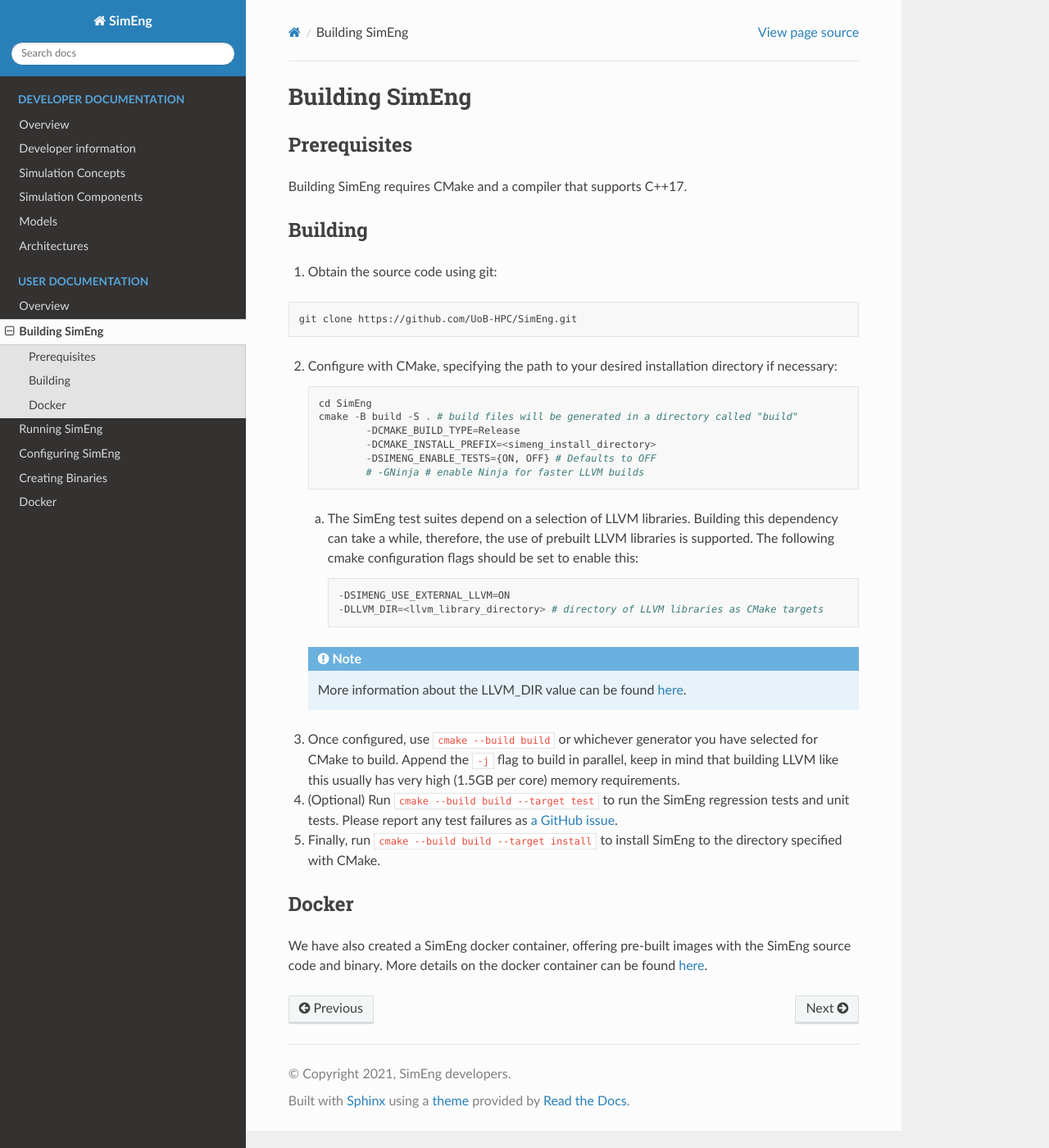
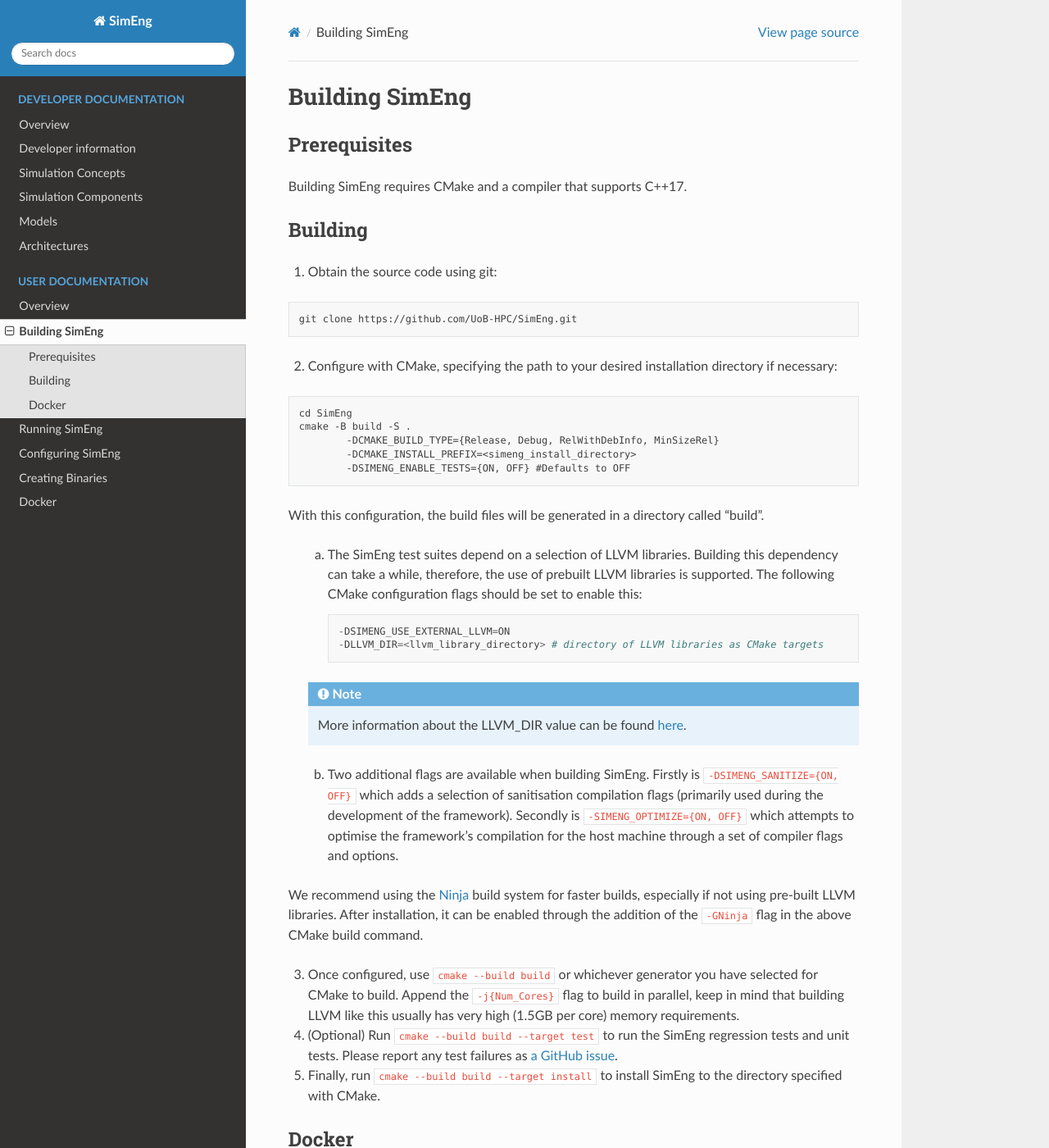
Before and after one commit to UoB-HPC/SimEng, a Sphinx documentation site: the page built from docs/sphinx/user/building_simeng.rst, in a window 1280 px wide and 1400 px high. Shown: the whole window at 82% size. Built offline with Sphinx 7.4.7 and the Read the Docs theme 2.0.0, drawn with Linux system fonts in a browser that asks for light colours; pages that are not in the unit, such as notebooks, are missing from menus.

Commit message:
Improved building SimEng page with new flags and better formatting SE-167

```diff
--- a/docs/sphinx/user/building_simeng.rst
+++ b/docs/sphinx/user/building_simeng.rst
@@ -18,16 +18,19 @@
 
 2. Configure with CMake, specifying the path to your desired installation directory if necessary::
 
+.. code-block:: text
+
         cd SimEng
-        cmake -B build -S . # build files will be generated in a directory called "build"
-                -DCMAKE_BUILD_TYPE=Release
+        cmake -B build -S .
+                -DCMAKE_BUILD_TYPE={Release, Debug, RelWithDebInfo, MinSizeRel}
                 -DCMAKE_INSTALL_PREFIX=<simeng_install_directory>
-                -DSIMENG_ENABLE_TESTS={ON, OFF} # Defaults to OFF
-                # -GNinja # enable Ninja for faster LLVM builds
+                -DSIMENG_ENABLE_TESTS={ON, OFF} #Defaults to OFF
+
+With this configuration, the build files will be generated in a directory called "build".
 
 ..
 
-        a. The SimEng test suites depend on a selection of LLVM libraries. Building this dependency can take a while, therefore, the use of prebuilt LLVM libraries is supported. The following cmake configuration flags should be set to enable this::
+        a. The SimEng test suites depend on a selection of LLVM libraries. Building this dependency can take a while, therefore, the use of prebuilt LLVM libraries is supported. The following CMake configuration flags should be set to enable this::
 
                 -DSIMENG_USE_EXTERNAL_LLVM=ON
                 -DLLVM_DIR=<llvm_library_directory> # directory of LLVM libraries as CMake targets
@@ -35,13 +38,16 @@
         .. Note::
                 More information about the LLVM_DIR value can be found `here <https://llvm.org/docs/CMake.html#embedding-llvm-in-your-project>`_.
 
-3. Once configured, use ``cmake --build build`` or whichever generator you have selected for CMake to build. Append the ``-j`` flag to build in parallel, keep in mind that building LLVM like this usually has very high (1.5GB per core) memory requirements.
+        b. Two additional flags are available when building SimEng. Firstly is ``-DSIMENG_SANITIZE={ON, OFF}`` which adds a selection of sanitisation compilation flags (primarily used during the development of the framework). Secondly is ``-SIMENG_OPTIMIZE={ON, OFF}`` which attempts to optimise the framework's compilation for the host machine through a set of compiler flags and options.
+
+We recommend using the `Ninja <https://ninja-build.org/>`_ build system for faster builds, especially if not using pre-built LLVM libraries. After installation, it can be enabled through the addition of the ``-GNinja`` flag in the above CMake build command.
+
+3. Once configured, use ``cmake --build build`` or whichever generator you have selected for CMake to build. Append the ``-j{Num_Cores}`` flag to build in parallel, keep in mind that building LLVM like this usually has very high (1.5GB per core) memory requirements.
 
 4. (Optional) Run ``cmake --build build --target test`` to run the SimEng regression tests and unit tests. Please report any test failures as `a GitHub issue <https://github.com/UoB-HPC/SimEng/issues>`_.
 
 5. Finally, run ``cmake --build build --target install`` to install SimEng to the directory specified with CMake.
 
-
 Docker
 ------
 
```
